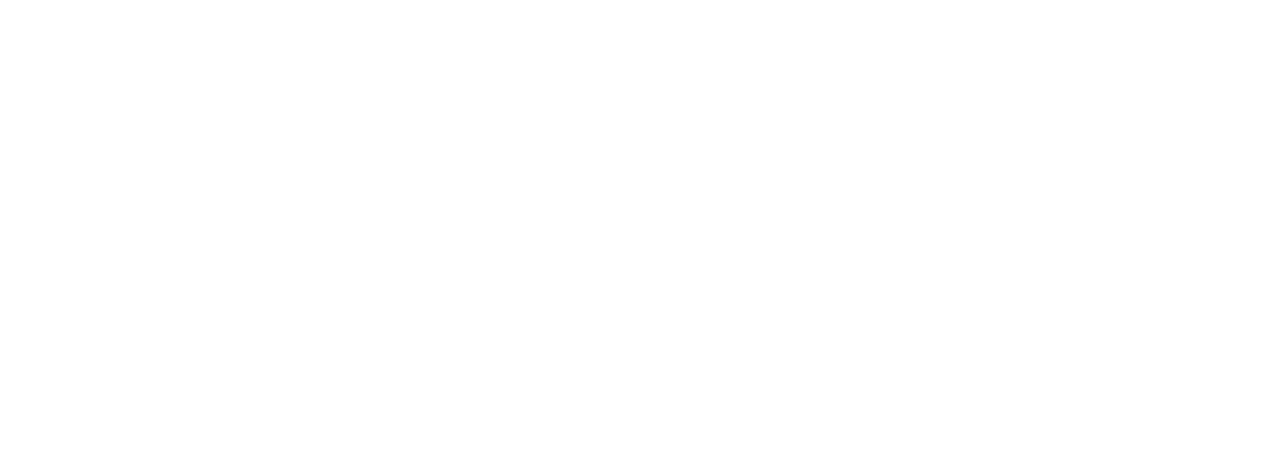
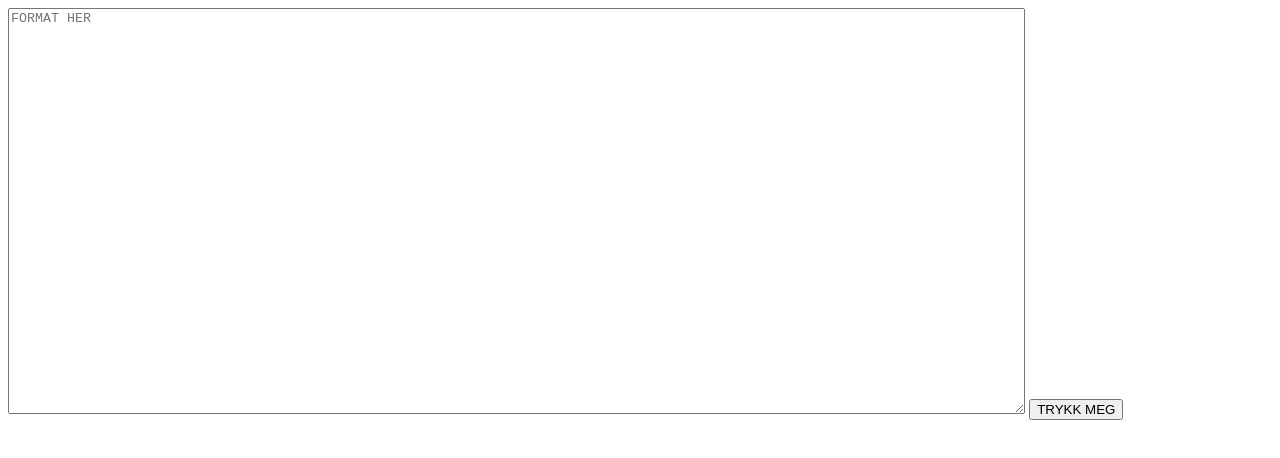
Before and after one commit to m04josefsen/m04josefsen.github.io, a plain HTML site: page index.html in a window 1280 px wide. Drawn offline with Linux system fonts and the light colour scheme.

Commit message:
La til basic HTML og JavaScript for å regne ut karaktersnitt

```diff
--- a/index.html
+++ b/index.html
@@ -4,8 +4,13 @@
     <meta charset="UTF-8">
     <meta name="viewport" content="width=device-width, initial-scale=1.0">
     <title>Document</title>
+    <link rel="stylesheet" href="style.css">
+    <script src="script.js"></script>
 </head>
 <body>
-
+    <main>
+        <textarea id="innKarakterer"></textarea>
+        <button onclick="hentKarakterer()">TRYKK MEG</button>
+    </main>
 </body>
 </html>
--- a/script.js
+++ b/script.js
@@ -0,0 +1,74 @@
+let karakterSum = 0;
+let studiepoengAntall = 0;
+let studiepoengAntallBestått = 0;
+
+document.addEventListener('DOMContentLoaded', function() {
+    placeholderText();
+});
+
+function placeholderText() {
+    document.getElementById("innKarakterer").placeholder = "FORMAT HER";
+}
+
+function hentKarakterer() {
+    karakterSum = 0;
+    studiepoengAntall = 0;
+
+    const karakterer = document.getElementById("innKarakterer").value;
+
+    console.log(karakterer);
+    console.log("---------");
+
+    const karakterListe = karakterer.split("\n");
+
+    for(let i = 0; i < karakterListe.length; i++) {
+        const linje = karakterListe[i];
+        const nesteLinje = karakterListe[i+1]; //TODO: må fikse så greiene ikke får array out of bounds error
+        console.log("Line " + (i + 1) + ": " + linje);
+
+        if(linje == "A" || "B" || "C" || "D" || "E" || "Bestått" || "Ikke bestått") {//TODO: Må kegge til F og GODKJENTE FAG OG IKKE GODKJENTE FAG
+            switch(linje) {
+                case "A":
+                    karakterSum += 5 * nesteLinje;
+                    studiepoengAntall += Number(nesteLinje);
+                    break;
+                case "B":
+                    karakterSum += 4 * nesteLinje;
+                    studiepoengAntall += Number(nesteLinje);
+                    break;
+                case "C":
+                    karakterSum += 3 * nesteLinje;
+                    studiepoengAntall += Number(nesteLinje);
+                    break;
+                case "D":
+                    karakterSum += 2 * nesteLinje;
+                    studiepoengAntall += Number(nesteLinje);
+                    break;
+                case "E":
+                    karakterSum += 1 * nesteLinje;
+                    studiepoengAntall += Number(nesteLinje);
+                    break;
+                case "Bestått":
+                    studiepoengAntallBestått += Number(nesteLinje);
+                    break;
+                case "Bestått":
+                    studiepoengAntall += Number(nesteLinje);
+                    break;
+              }
+        }
+    }
+
+    beregnKaraktersnitt();
+}
+
+function beregnKaraktersnitt() {
+    console.log(karakterSum);
+    console.log(studiepoengAntall);
+
+    const karakterSnitt = (karakterSum / studiepoengAntall).toFixed(2);
+
+    studiepoengAntall += studiepoengAntallBestått;
+
+    console.log("Din studiepoengsum er : " + studiepoengAntall);
+    console.log("Ditt karaktersnitt er : " + karakterSnitt);
+}
--- a/style.css
+++ b/style.css
@@ -0,0 +1,4 @@
+textarea {
+    height: 400px;
+    width: 80%;
+}
```
